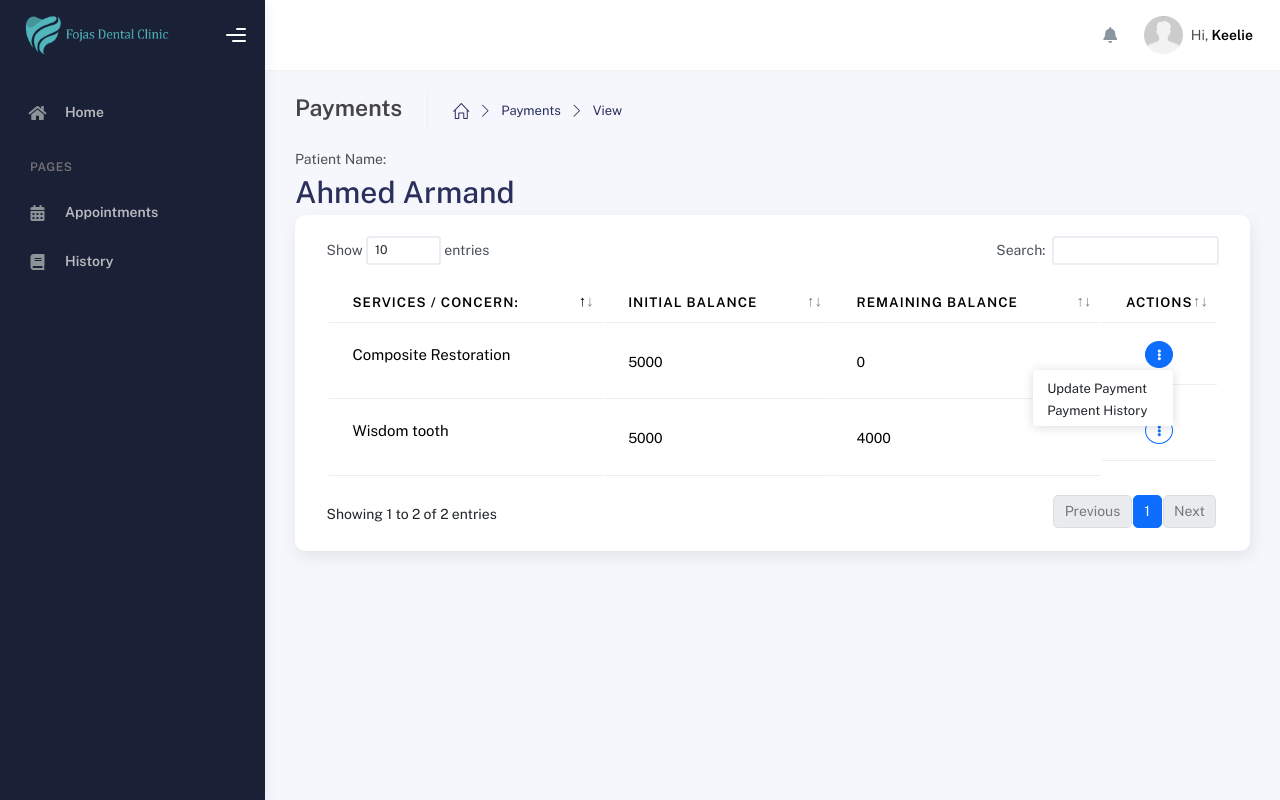
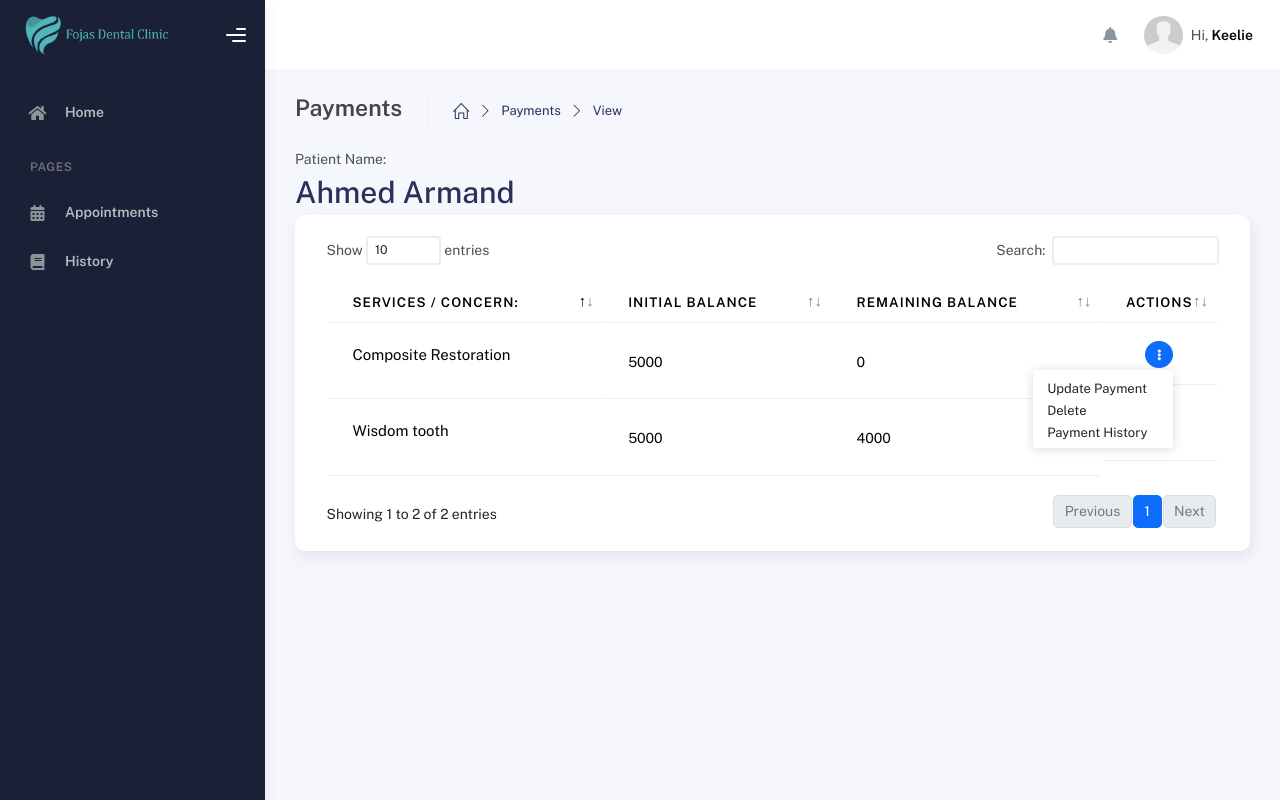
Before and after one commit to mathewdy/dental_appointment, a PHP site: page /dental_appointment/modules/admin/view-patient-payments.php?user_id=20251724 in a window 1280 px wide, after a click that opens the changed part. Run offline with PHP 8.4, Linux system fonts and the light colour scheme; a user stored in the database is signed in; data comes from the database, SQL or seed files in the repository; data that the repository does not hold is empty.

Commit message:
Update view-patient-payments.php

```diff
--- a/modules/admin/view-patient-payments.php
+++ b/modules/admin/view-patient-payments.php
@@ -167,6 +167,7 @@ include('../../includes/security.php');
 												payments.initial_balance,
 												payments.remaining_balance,
 												payments.services,
+												payments.is_deducted,
 												users.user_id AS user_id,
 												users.first_name,
 												users.last_name,
@@ -200,11 +201,30 @@ include('../../includes/security.php');
 																				<i class="fas fa-ellipsis-v"></i>
 																		</a>
 																		<ul class="dropdown-menu">
+																			<?php
+																				if (($row_patients_appointments['initial_balance'] == '') || ($row_patients_appointments['initial_balance'] === 0)) {
+																				?>
+																				<li>
+																					<a class="dropdown-item" href="add-balance.php?user_id=<?= $user_id?>&concern=<?= $row_patients_appointments['services']?>">Add Balance</a>
+																				</li>
+																				<?php
+																				}
+																				if($row_patients_appointments['is_deducted'] == 1) {
+																				?>
+																				<li>
+																					<a class="dropdown-item" href="update-payment.php?payment_id=<?= $row_patients_appointments['payment_id']?>&user_id=<?= $user_id?>&service=<?= $row_patients_appointments['services']?>">Update Payment</a>
+																				</li>
+																				<li>
+																					<a class="dropdown-item" href="delete-balance.php?payment_id=<?= $row_patients_appointments['payment_id']?>&user_id=<?= $user_id?>&concern=<?= $row_patients_appointments['services']?>"
+																						onclick="return confirm('Are you sure you want to delete this?')">
+																						Delete
+																						</a>
+																				</li>
+																				<?php
+																				}
+																			?>
 																			<li>
-																					<a class="dropdown-item" href="update-payment.php?payment_id=<?php echo $row_patients_appointments['payment_id']?>&user_id=<?php echo $user_id?>&service=<?= $row_patients_appointments['services']?>">Update Payment</a>
-																			</li>
-																			<li>
-																				<a class="dropdown-item" href="view-all-patients-payments.php?payment_id=<?php echo $row_patients_appointments['payment_id']?>&user_id=<?php echo $user_id?>&service=<?= $row_patients_appointments['services']?>">Payment History</a>
+																				<a class="dropdown-item" href="view-all-patients-payments.php?payment_id=<?= $row_patients_appointments['payment_id']?>&user_id=<?= $user_id?>&service=<?= $row_patients_appointments['services']?>">Payment History</a>
 																			</li>
 																		</ul>
 																</div>
```
